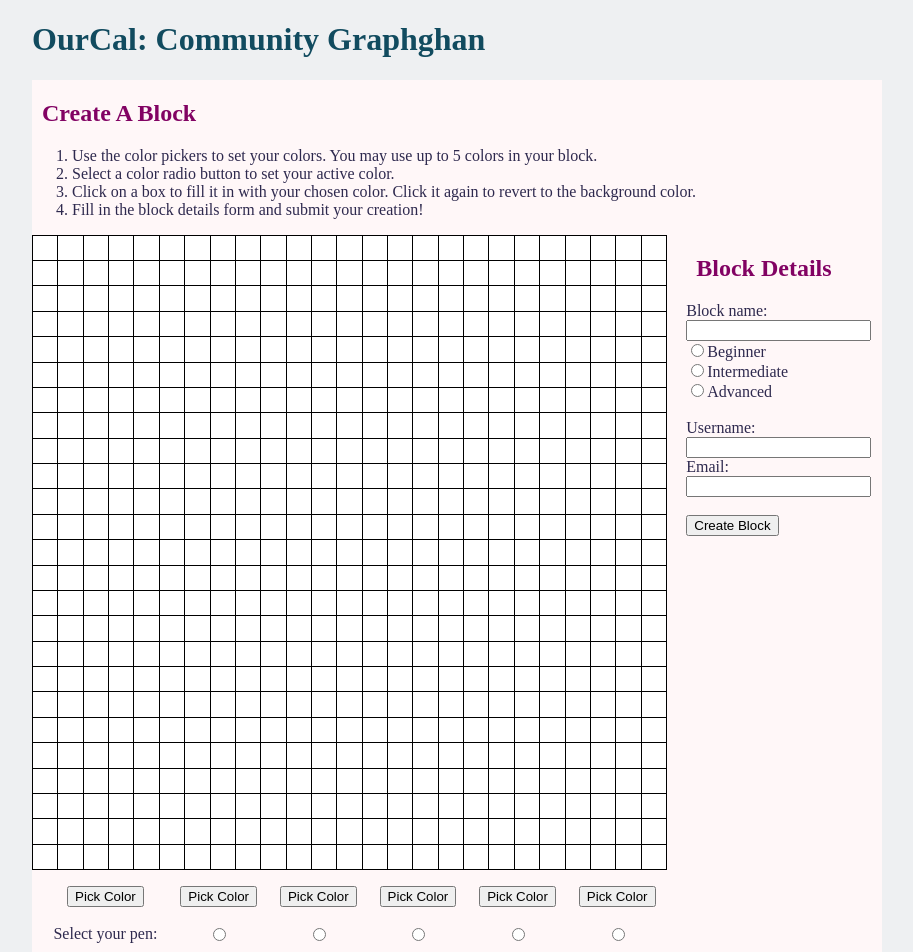
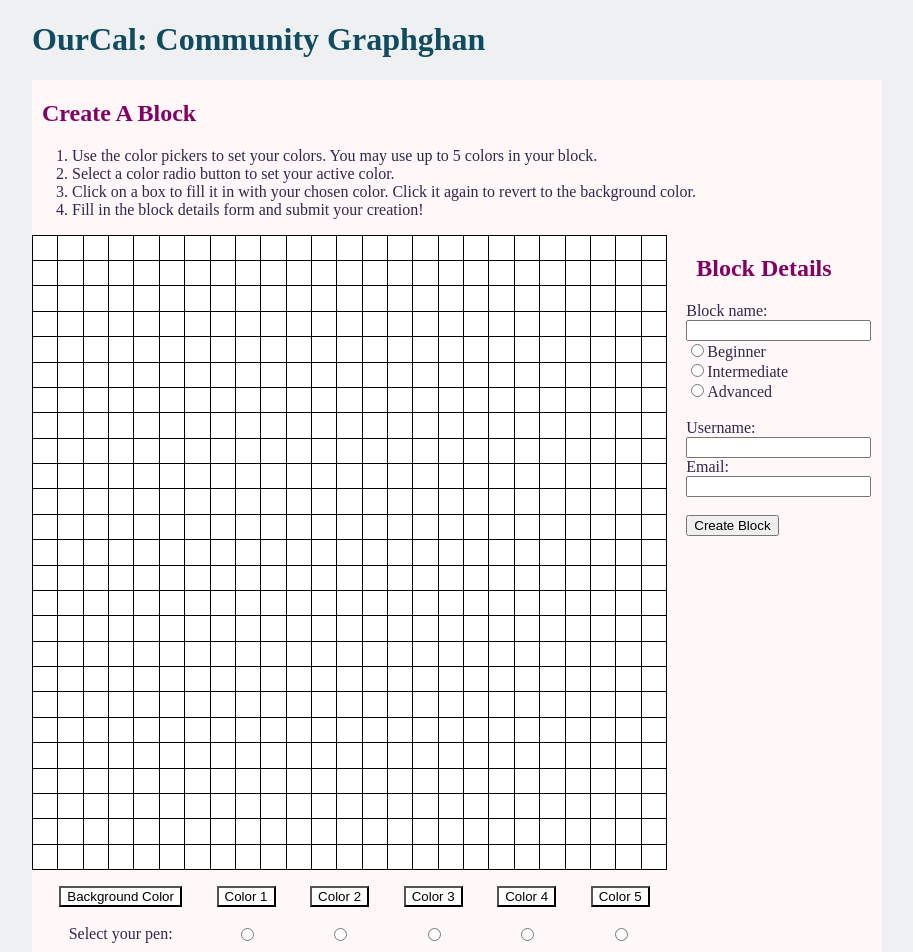
Before and after one commit to AudTheCodeWitch/OurCAL, a React (Create React App) app in the folder frontend/our-cal/: page / in a window 1280 px wide. Shown: the top 952 px of the page, without its empty margins (183-1096 px from the left). Built offline with nearby package versions, Linux system fonts and the light colour scheme; no server answers.

Commit message:
Add button id and background color styling

```diff
--- a/frontend/our-cal/src/components/Palette.js
+++ b/frontend/our-cal/src/components/Palette.js
@@ -50,7 +50,10 @@ class Palette extends React.Component {
         }
         return (
             <div>
-                <button onClick={ this.handleClick }>Pick Color</button>
+                <button id={"Color " + this.props.id}
+                        onClick={ this.handleClick }
+                        style={{backgroundColor: this.state.color}}
+                >{this.props.id === 'background' ? 'Background Color' : `Color ${this.props.id}`}</button>
                 { this.state.displayColorPicker ? <div style={ popover }>
                     <div style={ cover } onClick={ this.handleClose }/>
                     <ChromePicker onChange={this.handleChange} />
```
